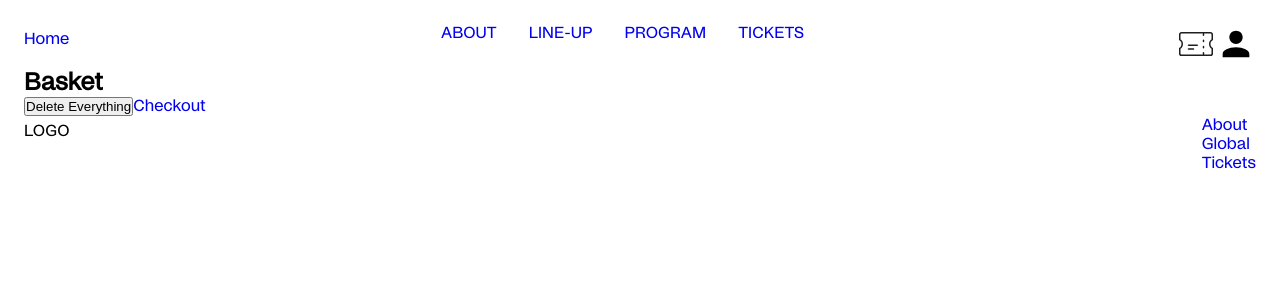
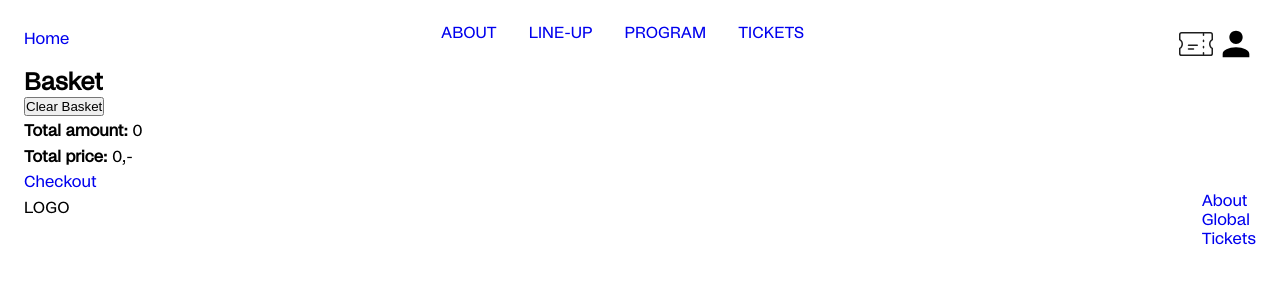
Before and after one commit to ozolinala/fooFestApp-forked, a Next.js app: page /basket in a window 1280 px wide. Shown: the top 300 px of the page. Built offline with nearby package versions, Linux system fonts and the light colour scheme.

Commit message:
working on the basket

```diff
--- a/components/Basketicon.js
+++ b/components/Basketicon.js
@@ -1,30 +1,18 @@
 import React from 'react'
 import { useContext } from 'react';
 import { StoreContext, DispatchContext } from '@/contexts/storeContext';
-import Cartitem from './Cartitem';
 import Link from 'next/link';
 
-function Basket() {
+export default function Basketicon(props) {
   const state = useContext(StoreContext);
-const dispatch = useContext(DispatchContext);
 
   return (
     <div>
-        <h2>Basket</h2>
-        <ul>
-        {state.data.basket.map((item) => {
-       return <Cartitem {...item}/>
-       })}
+      <Link href="./basket">
+      <img src="/pics/ticket.svg" alt='Cart'></img></Link> <p>{props.amount}</p>
 
-        </ul>
-        <button onClick={() =>dispatch({action:"EMPTY_BASKET"})}>Delete Everything</button>
-
-    {/* <p><strong>Total amount:</strong>{totalAmount}</p>
-    <p><strong>Total price:</strong>{total},-</p> */}
-
-    <Link href="/checkout">Checkout</Link>
-    </div>
+       <Link href="./checkout">
+       <img src="/pics/user.svg" alt='Profile'></img></Link>
+       </div>
   );
       }
-
-export default Basket;
--- a/components/Cartitem.js
+++ b/components/Cartitem.js
@@ -24,7 +24,7 @@ function addOne(){
   return (
 
     <li>
-        {props.name}
+        {props.name} DKK {props.price},-
         <button onClick={removeOne}> (-) </button>
         {props.amount}
     <button onClick={addOne}> (+) </button>
--- a/layouts/Layout.js
+++ b/layouts/Layout.js
@@ -2,6 +2,7 @@
 import Link from 'next/link';
 import Basket from "@/components/Basket";
 import styles from "@/styles/Home.module.css";
+import {Basketicon} from "@/components/Basketicon.js"
 export default function Layout({ children })  {
 
     return (
--- a/pages/basket.js
+++ b/pages/basket.js
@@ -1,5 +1,5 @@
 import React from 'react'
-import { useContext } from 'react';
+import { useContext, useEffect, useState } from 'react';
 import { StoreContext, DispatchContext } from '@/contexts/storeContext';
 import Cartitem from '/components/Cartitem';
 import Link from 'next/link';
@@ -7,6 +7,22 @@ import Link from 'next/link';
 function Basket() {
   const state = useContext(StoreContext);
 const dispatch = useContext(DispatchContext);
+const [totalAmount, setTotalAmount] = useState(0);
+const [totalPrice, setTotalPrice] = useState(0);
+const { data } = useContext(StoreContext);
+
+useEffect(() => {
+  let amount = 0;
+  let price = 0;
+
+  data.basket.forEach((item) => {
+    amount += item.amount;
+    price += item.price * item.amount;
+  });
+
+  setTotalAmount(amount);
+  setTotalPrice(price);
+}, [data.basket]);
 
   return (
     <div>
@@ -17,10 +33,10 @@ const dispatch = useContext(DispatchContext);
        })}
 
         </ul>
-        <button onClick={() =>dispatch({action:"EMPTY_BASKET"})}>Delete Everything</button>
+        <button onClick={() =>dispatch({action:"EMPTY_BASKET"})}>Clear Basket</button>
 
-    {/* <p><strong>Total amount:</strong>{totalAmount}</p>
-    <p><strong>Total price:</strong>{total},-</p> */}
+    <p><strong>Total amount:</strong> {totalAmount}</p>
+    <p><strong>Total price:</strong> {totalPrice},-</p>
 
     <Link href="/checkout">Checkout</Link>
     </div>
```
